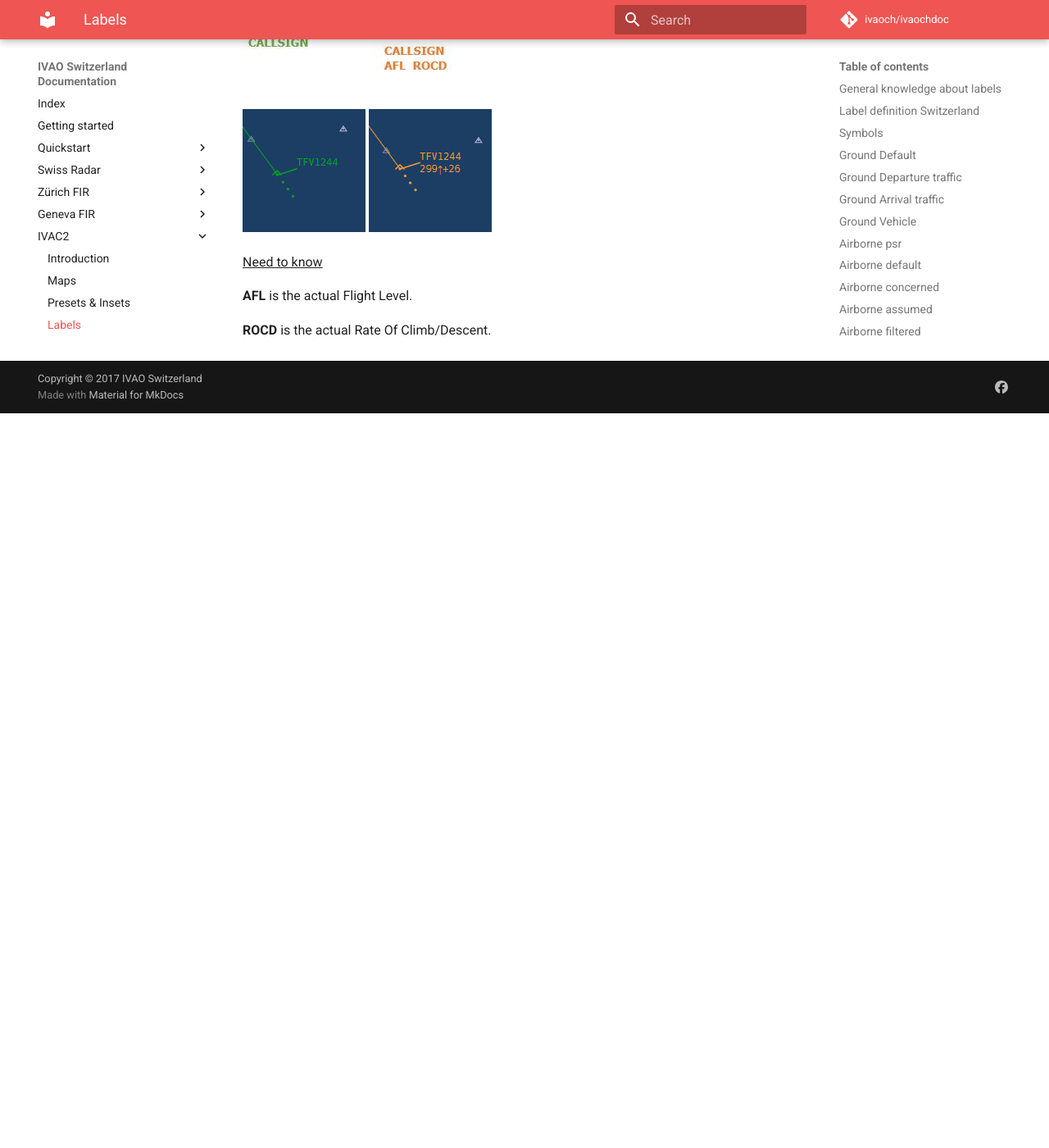
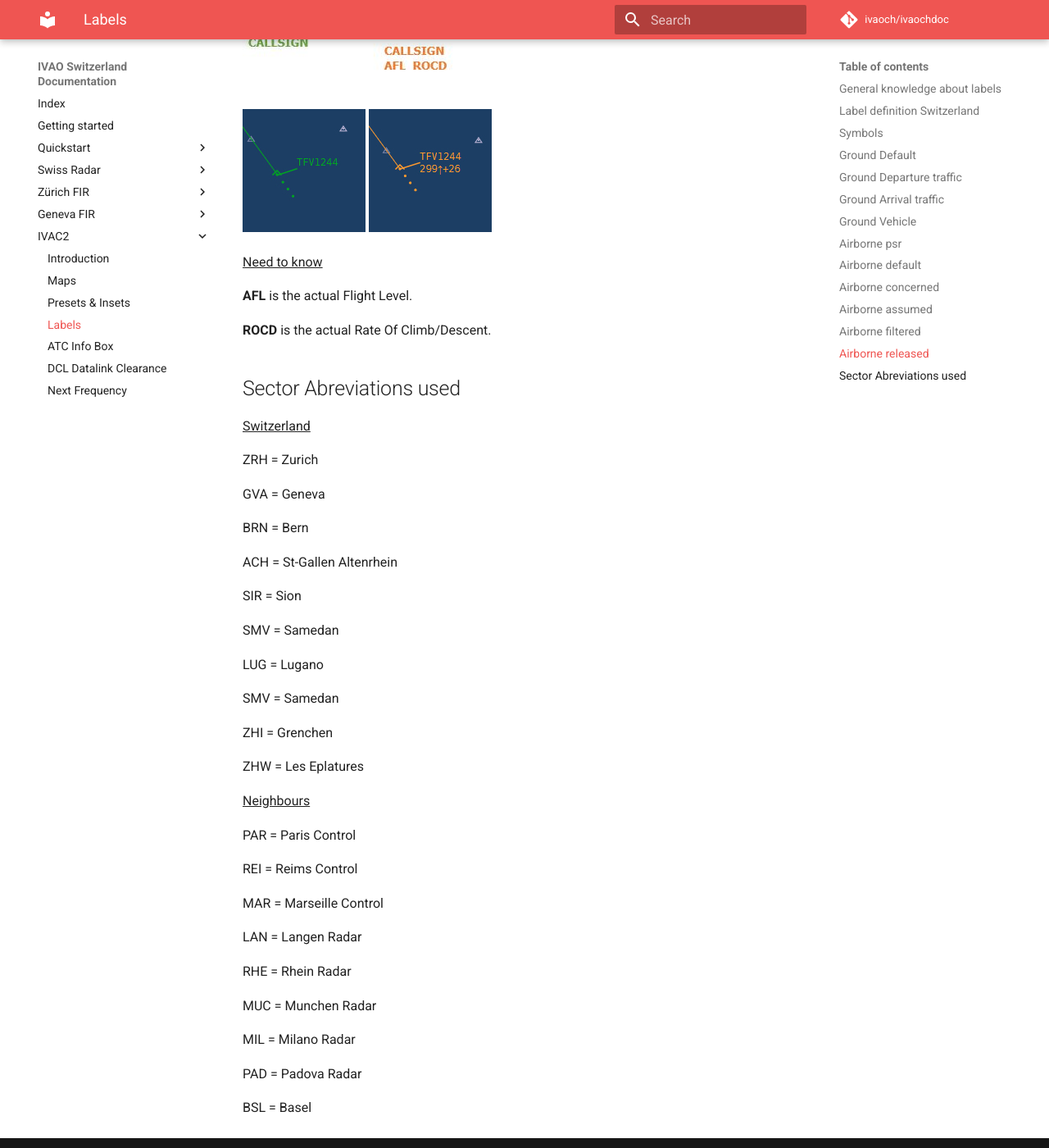
Before and after one commit to ivaoch/ivaochdoc, an MkDocs documentation site: the page built from docs/ivac2/labels.md, in a window 1280 px wide and 1400 px high, scrolled down 7862 px. Shown: the whole window at 82% size. Built offline with MkDocs 1.6.1 and Material for MkDocs 9.7.7, drawn with Linux system fonts in a browser that asks for light colours; comment, search, counter and statistics services are not loaded; old or Windows-style settings are respelled for this version of MkDocs; before the commit the page ends 8366 px from its top, so only the background shows below that.

```diff
--- a/docs/ivac2/labels.md
+++ b/docs/ivac2/labels.md
@@ -252,3 +252,48 @@ A double click on the callsign will assume or transfer the label to the controll
 **AFL** is the actual Flight Level.
 
 **ROCD** is the actual Rate Of Climb/Descent.
+
+##Sector Abreviations used
+
+<u>Switzerland</u>
+
+ZRH = Zurich
+
+GVA = Geneva
+
+BRN = Bern
+
+ACH = St-Gallen Altenrhein
+
+SIR = Sion
+
+SMV = Samedan
+
+LUG = Lugano
+
+SMV = Samedan
+
+ZHI = Grenchen
+
+ZHW = Les Eplatures
+
+
+<u>Neighbours</u>
+
+PAR = Paris Control
+
+REI = Reims Control
+
+MAR = Marseille Control
+
+LAN = Langen Radar
+
+RHE = Rhein Radar
+
+MUC = Munchen Radar
+
+MIL = Milano Radar
+
+PAD = Padova Radar
+
+BSL = Basel
```
Also changed, not shown: docs/ivac2/atcinfo.md (+14 -1 lines), docs/ivac2/atcinfo/atcinfo.jpg (added).
